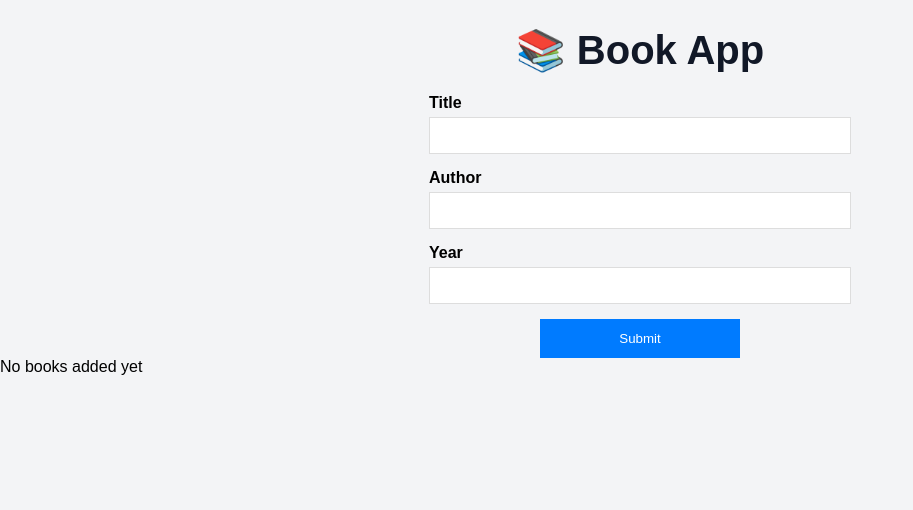
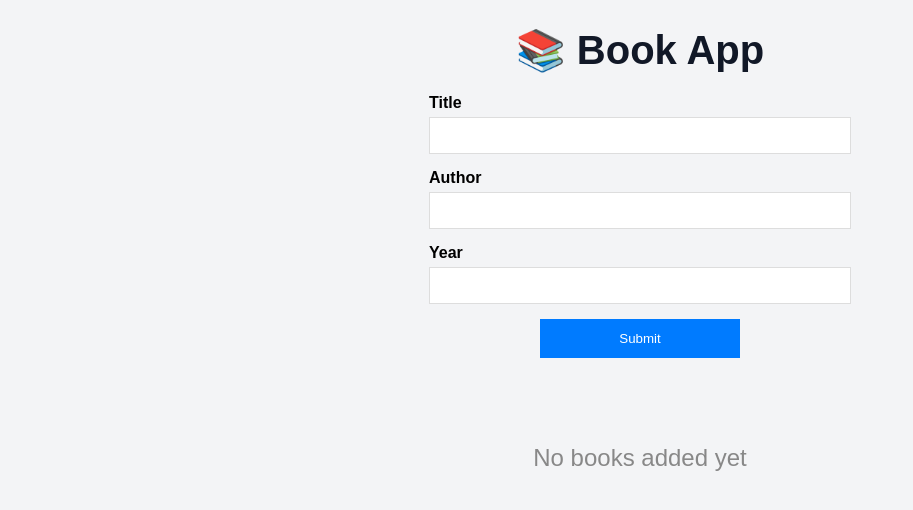
Before and after one commit to MatiasMatikainen/book-app, a React (Create React App) app: page / in a window 1280 px wide. Shown: the top 510 px of the page, without its empty margins (0-913 px from the left). Built offline with nearby package versions, Linux system fonts and the light colour scheme; the HTML template or start-up script is replaced by a standard one.

Commit message:
Delete painike lisätty

```diff
--- a/src/App.css
+++ b/src/App.css
@@ -3,6 +3,16 @@
   margin: 0 auto;
   padding: 20px;
   font-family: Arial, sans-serif;
+}
+
+.no-books-message {
+  display: flex;
+  justify-content: center;
+  align-items: center;
+  height: 200px;
+  font-size: 1.5rem;
+  color: #888;
+  text-align: center;
 }
 
 h1 {
--- a/src/components/BookList.jsx
+++ b/src/components/BookList.jsx
@@ -1,9 +1,7 @@
 export default function BookList({ books, onRemove }) {
  if (books.length === 0) {
   return (
-    <div className="flex justify-center items-center w-screen min-h-screen text-xl text-gray-500">
-      No books added yet
-    </div>
+    <div className="no-books-message">No books added yet</div>
   );
 }
 
@@ -24,7 +22,11 @@ export default function BookList({ books, onRemove }) {
             <th className="px-4 py-2">{book.author}</th>
             <th className="px-4 py-2">{book.year}</th>
             <th className="px-4 py-2">
-              <button onClick={() => onRemove(book.id)} className="text-red-600">Delete</button>
+              <button onClick={() => onRemove(book.id)} className="delete" title="Delete">
+                <svg xmlns="http://www.w3.org/2000/svg" width="20" height="20" fill="none" viewBox="0 0 24 24">
+                  <path fill="currentColor" d="M9 3v1H4v2h16V4h-5V3H9zm-4 6v12a2 2 0 0 0 2 2h10a2 2 0 0 0 2-2V9H5zm2 2h2v8H7v-8zm4 0h2v8h-2v-8zm4 0h-2v8h2v-8z"/>
+                </svg>
+              </button>
             </th>
           </tr>
         ))}
```
